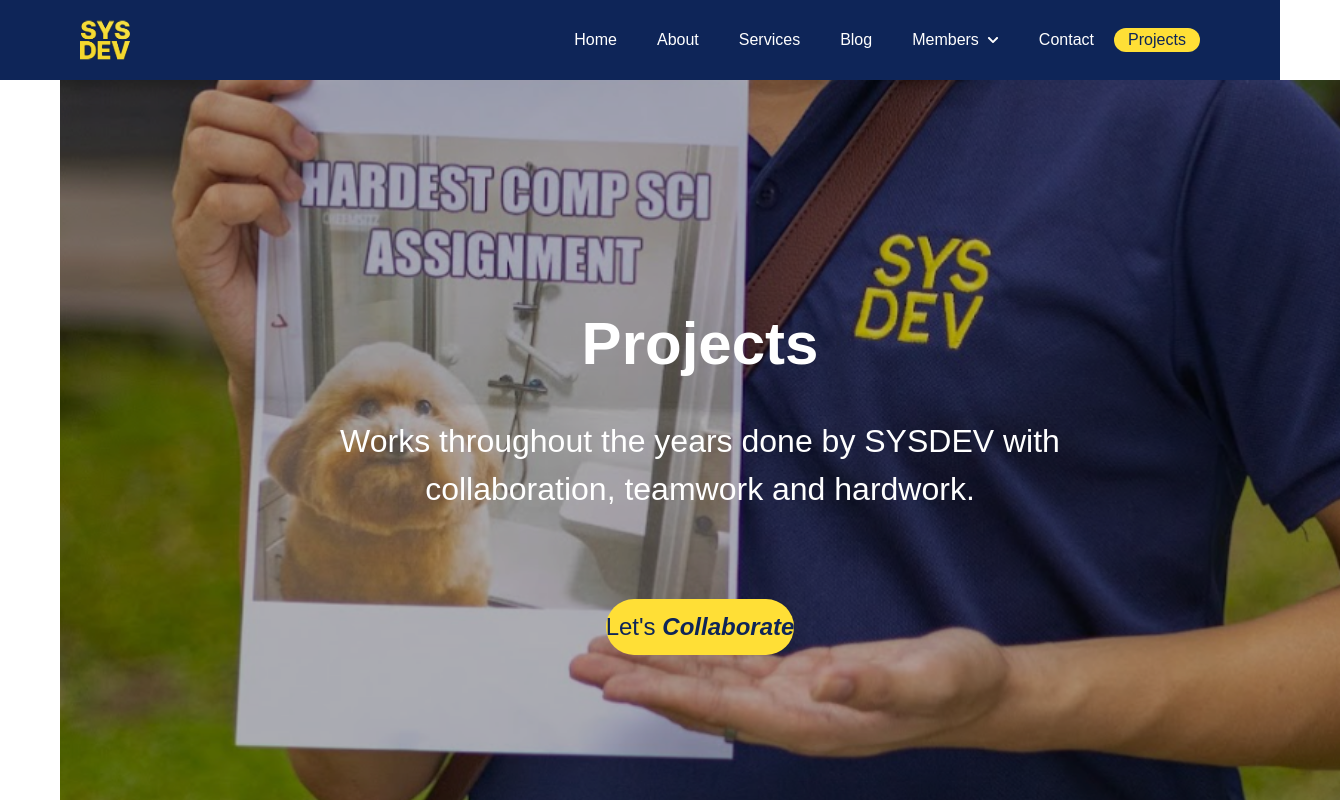
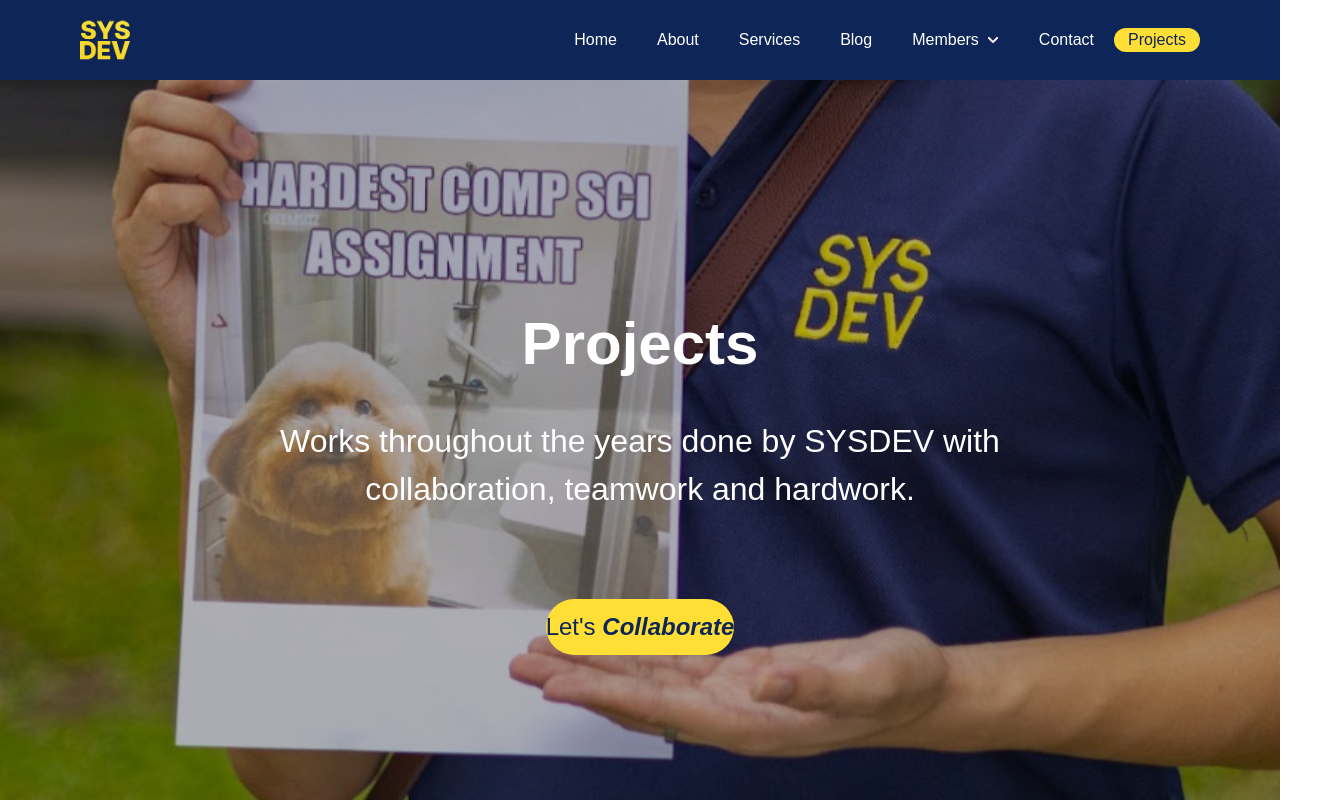
Before and after one commit to SAMAHAN-Systems-Development/sysdev-website-frontend, a Next.js app: page /projects in a window 1280 px wide. Shown: the top 800 px of the page, 1340 px wide, since content can reach past the window. Built offline with nearby package versions, Linux system fonts and the light colour scheme.

Commit message:
fix: removed padding from layout

```diff
--- a/src/app/(public)/layout.tsx
+++ b/src/app/(public)/layout.tsx
@@ -23,7 +23,7 @@ export default function RootLayout({
       <body
         className={`${inter.variable} ${instrument_sans.variable} antialiased`}
       >
-        <main className="xs:px-5 s:px-10 md:px-15">
+        <main>
           {children}
         </main>
       </body>
```
